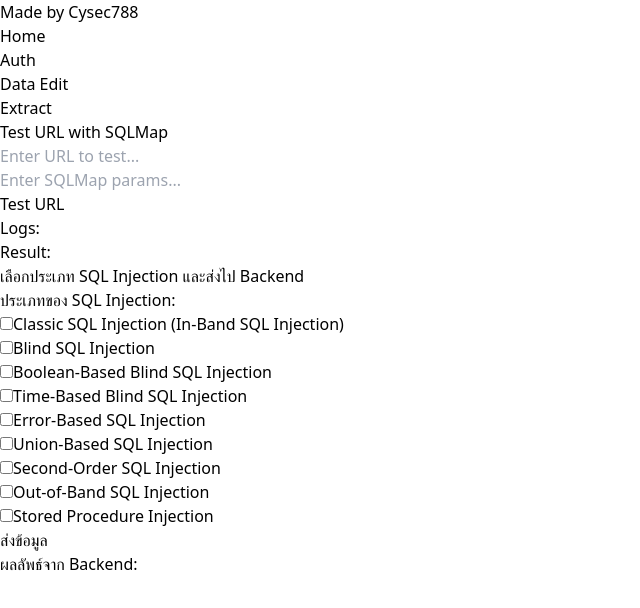
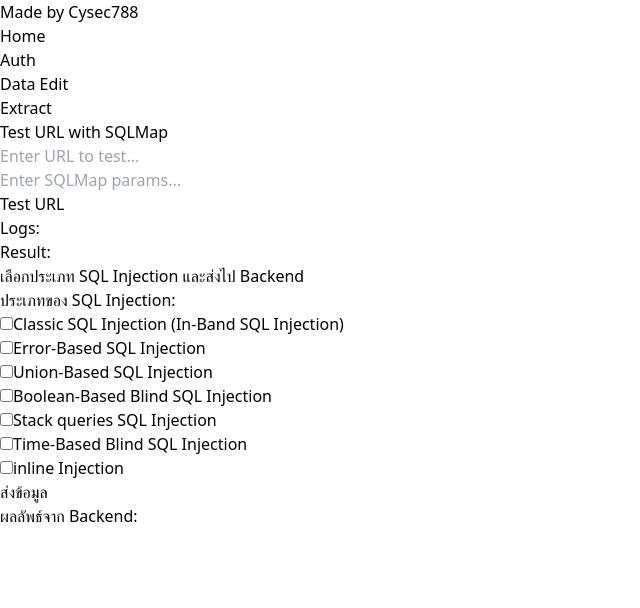
Before and after one commit to JetsadaPun/Sqlmap-Frontend, a Next.js app: page / in a window 1280 px wide. Shown: the top 608 px of the page, without its empty margins (0-640 px from the left). Built offline with nearby package versions, Linux system fonts and the light colour scheme.

Commit message:
update number of tecnique

```diff
--- a/src/app/page.tsx
+++ b/src/app/page.tsx
@@ -168,14 +168,12 @@
 
           {[
             "Classic SQL Injection (In-Band SQL Injection)",
-            "Blind SQL Injection",
-            "Boolean-Based Blind SQL Injection",
-            "Time-Based Blind SQL Injection",
             "Error-Based SQL Injection",
             "Union-Based SQL Injection",
-            "Second-Order SQL Injection",
-            "Out-of-Band SQL Injection",
-            "Stored Procedure Injection",
+            "Boolean-Based Blind SQL Injection",
+            "Stack queries SQL Injection",
+            "Time-Based Blind SQL Injection",
+            "inline Injection",
           ].map((item) => (
             <div key={item} className="flex items-center space-x-2">
               <input
```
